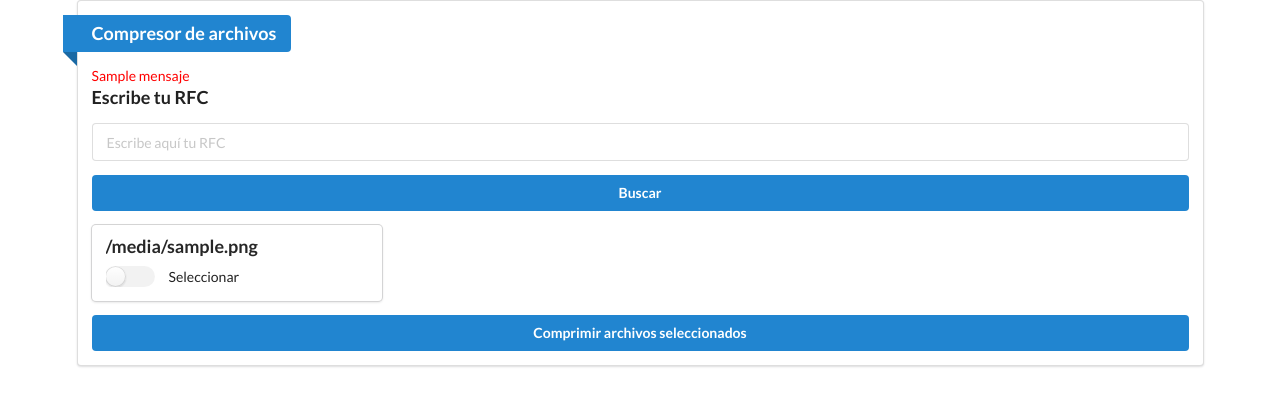
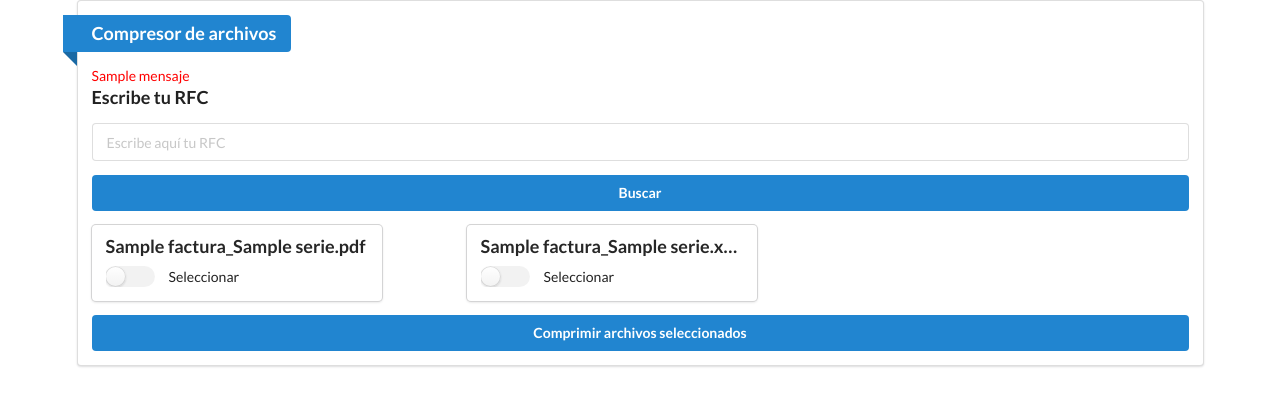
Before and after one commit to Israel2846/compresor_zip, a Django app: template compresor/templates/lista.html in a window 1280 px wide. Shown: the top 406 px of the page. Run offline with Django 4.2, Linux system fonts and the light colour scheme; the template is opened without the code that fills it: most values are stand-ins (such as "Sample title", 1, 10 or a date in 2020); some libraries are stand-ins or nearby versions.

Commit message:
Manejo de facturas como objetos

```diff
--- a/compresor/models.py
+++ b/compresor/models.py
@@ -11,3 +11,6 @@ class Facturas(models.Model):
     FechaDeTimbrado = models.CharField(_("Fecha de timbrado"), max_length=500)
     RutaProduccion = models.CharField(_("Ruta Producción"), max_length=500)
     RutaAppFact = models.CharField(_("RutaAppFact"), max_length=500)
+
+    def __str__(self) -> str:
+        return self.factura + '_' + self.serie
--- a/compresor/templates/lista.html
+++ b/compresor/templates/lista.html
@@ -5,7 +5,9 @@
 {% block content %}
 <link rel="stylesheet" href="{% static 'compresor/css/cards.css' %}">
 <!-- Segmento con nombre del apartado -->
-<a class="ui blue ribbon label"><h3>Compresor de archivos</h3></a>
+<a class="ui blue ribbon label">
+    <h3>Compresor de archivos</h3>
+</a>
 <p></p>
 <!-- Mensaje de error si es que existe alguno -->
 {% if mensaje %}
@@ -34,10 +36,23 @@
         <div class="column">
             <div class="ui card">
                 <div class="content">
-                    <div class="header">{{ file }}</div>
+                    <div class="header">{{ file.factura|stringformat:"s"|add:'_'|add:file.serie|stringformat:"s"|add:'.pdf' }}</div>
                     <div class="description">
                         <div class="ui toggle checkbox">
-                            <input type="checkbox" name="selected_files" value="{{ file }}">
+                            <input type="checkbox" name="selected_files" value="{{ file.factura|stringformat:"s"|add:'_'|add:file.serie|stringformat:"s"|add:'.pdf' }}">
+                            <label>Seleccionar</label>
+                        </div>
+                    </div>
+                </div>
+            </div>
+        </div>
+        <div class="column">
+            <div class="ui card">
+                <div class="content">
+                    <div class="header">{{ file.factura|stringformat:"s"|add:'_'|add:file.serie|stringformat:"s"|add:'.xml' }}</div>
+                    <div class="description">
+                        <div class="ui toggle checkbox">
+                            <input type="checkbox" name="selected_files" value="{{ file.factura|stringformat:"s"|add:'_'|add:file.serie|stringformat:"s"|add:'.xml' }}">
                             <label>Seleccionar</label>
                         </div>
                     </div>
```
Also changed, not shown: compresor/views.py (+9 -13 lines), 1 other file.
